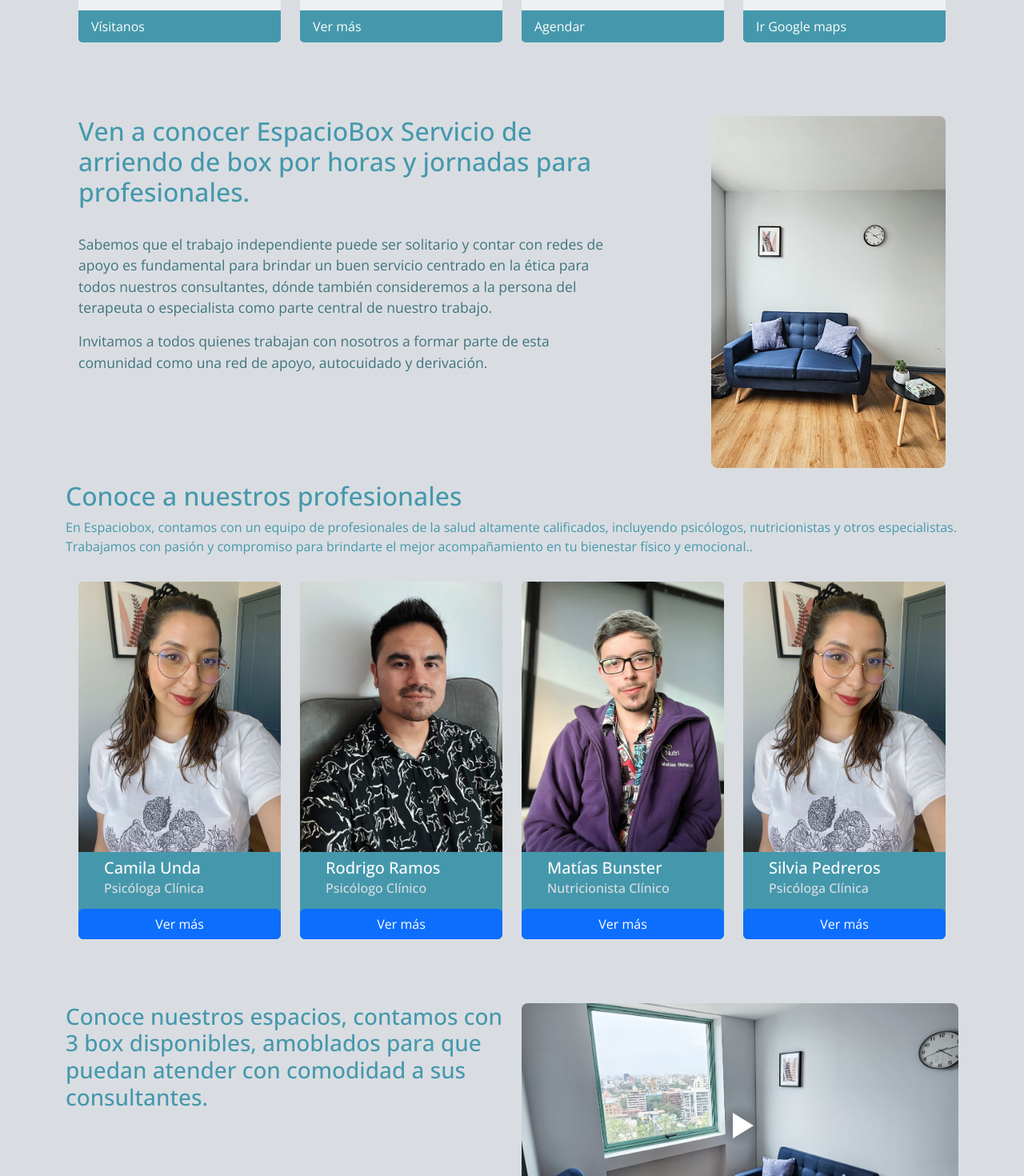
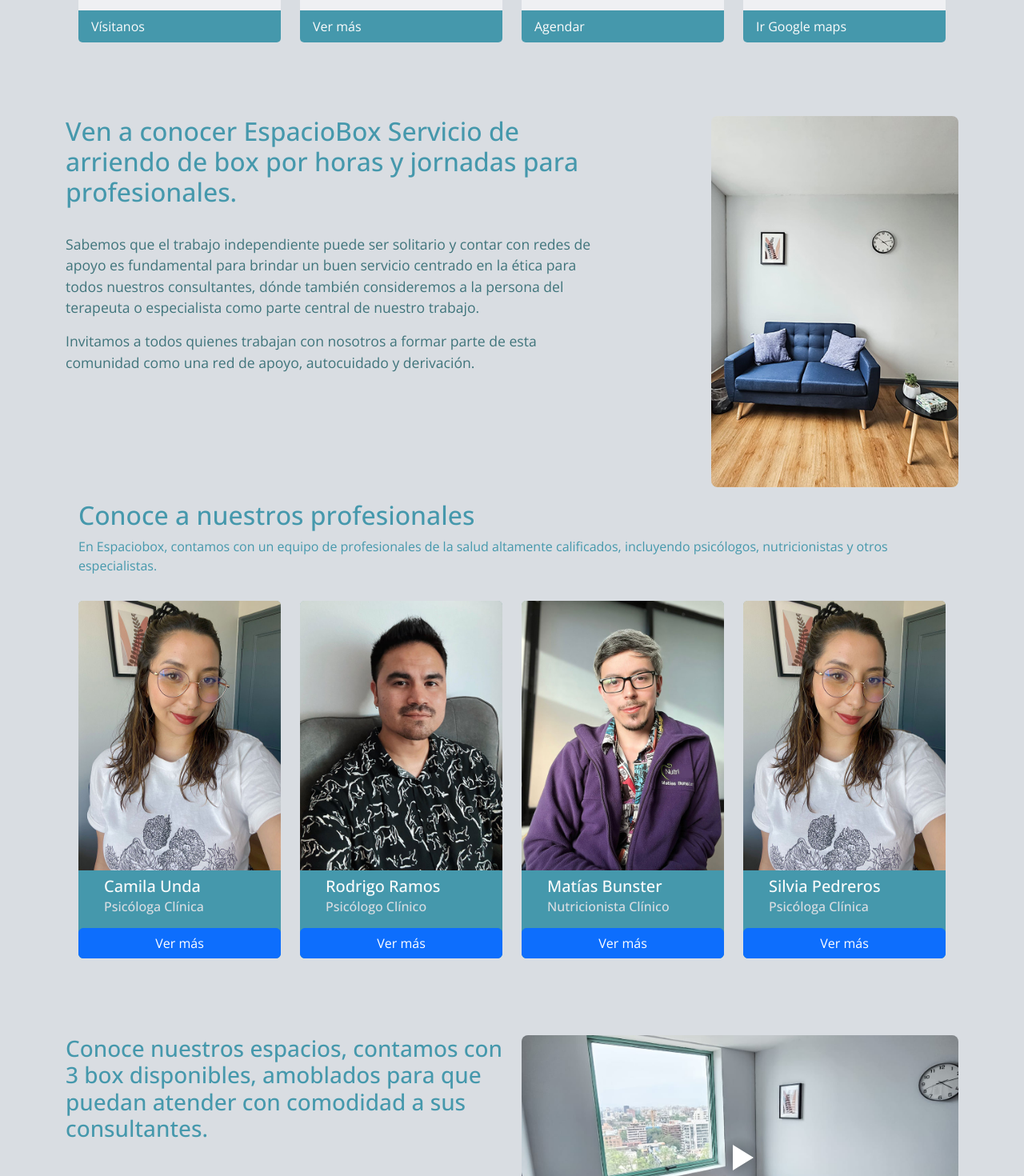
Before and after one commit to ssalinascalibar/espacio-box-noLogin, a React (Vite) app: page / in a window 1280 px wide. Shown: the part 1140-2610 px from the top of the page at 80% size. Built offline with nearby package versions, Linux system fonts and the light colour scheme.

Commit message:
add padding h2 and p professionalcards section

```diff
--- a/src/features/home/Home.jsx
+++ b/src/features/home/Home.jsx
@@ -29,7 +29,7 @@ export default function Home() {
             <InfoCards />
           </Container>
         </section>
-        <section>
+        <section className="style-boxes">
           <Container>
             <FeatureSection />
           </Container>
@@ -39,7 +39,7 @@ export default function Home() {
             <ProfessionalCards />
           </Container>
         </section>
-        <section>
+        <section className="style-boxes">
           <Container>
             <VideoSection />
           </Container>
--- a/src/features/home/featureSection.css
+++ b/src/features/home/featureSection.css
@@ -1,6 +1,6 @@
 .features {
     /* background-color: var(--background-secondary-color); */
-    padding: 1rem;
+    /* padding: 1rem; */
     border-radius: 8px;
     display: flex;
     flex-direction: column;
--- a/src/features/home/home.css
+++ b/src/features/home/home.css
@@ -42,6 +42,10 @@
     width: 80%;
 }
 
+.style-boxes{
+    padding: 1rem;
+}
+
 /* Media query para desktop (pantallas desde 992px) */
 @media screen and (min-width: 992px) {
 
--- a/src/shared/components/cards/ProfessionalCards.jsx
+++ b/src/shared/components/cards/ProfessionalCards.jsx
@@ -29,8 +29,8 @@ export default function ProfessionalCards() {
 
   return (
     <>
-    <h2>Conoce a nuestros profesionales</h2>
-    <p>En Espaciobox, contamos con un equipo de profesionales de la salud altamente calificados, incluyendo psicólogos, nutricionistas y otros especialistas. Trabajamos con pasión y compromiso para brindarte el mejor acompañamiento en tu bienestar físico y emocional..</p>
+    <h2 className="px-3">Conoce a nuestros profesionales</h2>
+    <p className="px-3">En Espaciobox, contamos con un equipo de profesionales de la salud altamente calificados, incluyendo psicólogos, nutricionistas y otros especialistas.</p>
     <div className="scroll-container-professionals">
       <Row>
         {professionalCards.map((card) => (
```
